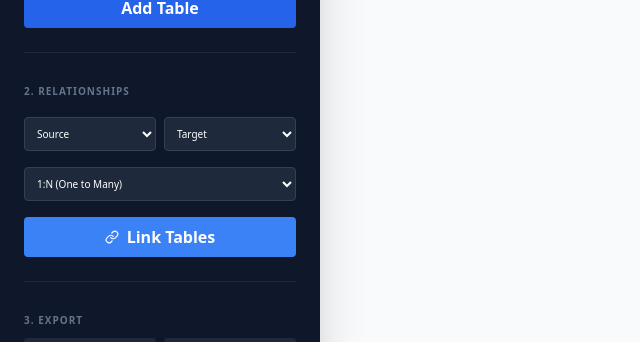
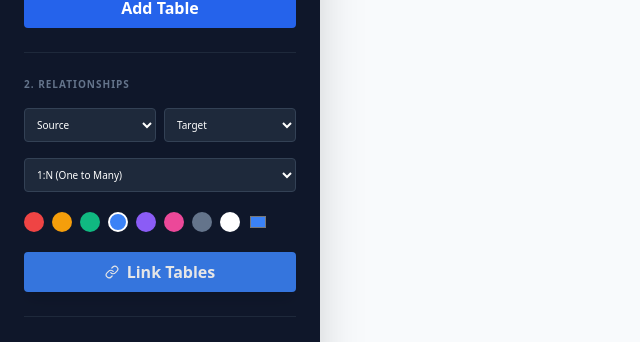
Before and after one commit to HarshitGujarathi/Data-lineage-generation, a React (Create React App) app: page / in a window 1280 px wide. Shown: the part 351-693 px from the top of the page, without its empty margins (0-640 px from the left). Built offline with nearby package versions, Linux system fonts and the light colour scheme.

Commit message:
feat: add relationship color presets and custom color picker

```diff
--- a/src/App.js
+++ b/src/App.js
@@ -12,10 +12,12 @@ import TableNode from './TableNode';
 const nodeTypes = { tableNode: TableNode };
 
  const REL_OPTIONS = [
-  { value: 'oneToOne', label: '1:1 (One to One)', short: '1:1', color: '#10b981' },
-  { value: 'oneToMany', label: '1:N (One to Many)', short: '1:N', color: '#3b82f6' },
-  { value: 'manyToMany', label: 'N:M (Many to Many)', short: 'N:M', color: '#8b5cf6' },
-  { value: 'identifying', label: 'ID (Identifying)', short: '#ef4444' },
+  { value: 'oneToOne', label: '1:1 (One to One)', short: '1:1', color: '#10b981' }, // Emerald
+  { value: 'oneToMany', label: '1:N (One to Many)', short: '1:N', color: '#3b82f6' }, // Blue
+  { value: 'manyToMany', label: 'N:M (Many to Many)', short: 'N:M', color: '#8b5cf6' }, // Violet
+  { value: 'identifying', label: 'Identifying', short: 'ID', color: '#ef4444' }, // Red
+  { value: 'nonIdentifying', label: 'Non-Identifying', short: 'NI', color: '#f59e0b' }, // Amber
+  { value: 'optional', label: 'Optional', short: '0:N', color: '#64748b' }, // Slate
 ];
 
 export default function App() {
@@ -185,8 +187,17 @@ export default function App() {
           </div>
 
           {/* Section 2: Relationships */}
+         {/* Section 2: Relationships */}
 <div className="pt-6 border-t border-slate-800 space-y-4">
+  <div className="flex justify-between items-center">
     <label className="text-[10px] font-bold text-slate-500 uppercase tracking-widest">2. Relationships</label>
+    {editingEdgeId && (
+      <button onClick={() => {setEditingEdgeId(null); setSourceTable(''); setTargetTable('');}} className="text-red-400 hover:text-red-300">
+        <X size={14}/>
+      </button>
+    )}
+  </div>
+
   <div className="grid grid-cols-2 gap-2">
     <select className="bg-slate-800 p-2 rounded text-[10px] border border-slate-700 outline-none" value={sourceTable} onChange={e => setSourceTable(e.target.value)}>
       <option value="">Source</option>
@@ -197,13 +208,42 @@ export default function App() {
       {nodes.map(n => <option key={n.id} value={n.id}>{n.id}</option>)}
     </select>
   </div>
-            <select className="w-full bg-slate-800 p-2 rounded text-[10px] border border-slate-700 outline-none" value={relType} onChange={e => {
+
+  <select
+    className="w-full bg-slate-800 p-2 rounded text-[10px] border border-slate-700 outline-none"
+    value={relType}
+    onChange={e => {
+      const opt = REL_OPTIONS.find(o => o.value === e.target.value);
       setRelType(e.target.value);
-              setRelColor(REL_OPTIONS.find(o => o.value === e.target.value)?.color || '#3b82f6');
-            }}>
+      if (opt) setRelColor(opt.color);
+    }}
+  >
     {REL_OPTIONS.map(opt => <option key={opt.value} value={opt.value}>{opt.label}</option>)}
   </select>
-            <button onClick={saveRelationship} style={{ backgroundColor: relColor }} className="w-full py-2 rounded font-bold flex items-center justify-center gap-2">
+
+  {/* Color Presets Picker */}
+  <div className="flex flex-wrap gap-2 py-1">
+    {['#ef4444', '#f59e0b', '#10b981', '#3b82f6', '#8b5cf6', '#ec4899', '#64748b', '#ffffff'].map(color => (
+      <button
+        key={color}
+        onClick={() => setRelColor(color)}
+        className={`w-5 h-5 rounded-full border-2 transition-transform hover:scale-110 ${relColor === color ? 'border-white' : 'border-transparent'}`}
+        style={{ backgroundColor: color }}
+      />
+    ))}
+    <input
+      type="color"
+      value={relColor}
+      onChange={(e) => setRelColor(e.target.value)}
+      className="w-5 h-5 bg-transparent cursor-pointer"
+    />
+  </div>
+
+  <button
+    onClick={saveRelationship}
+    style={{ backgroundColor: relColor }}
+    className="w-full py-2 rounded font-bold flex items-center justify-center gap-2 text-white shadow-lg filter brightness-90 hover:brightness-110 transition-all"
+  >
     <Link size={14}/> {editingEdgeId ? 'Update Link' : 'Link Tables'}
   </button>
 </div>
```
Lines whose indentation alone changed are shown as unchanged.
